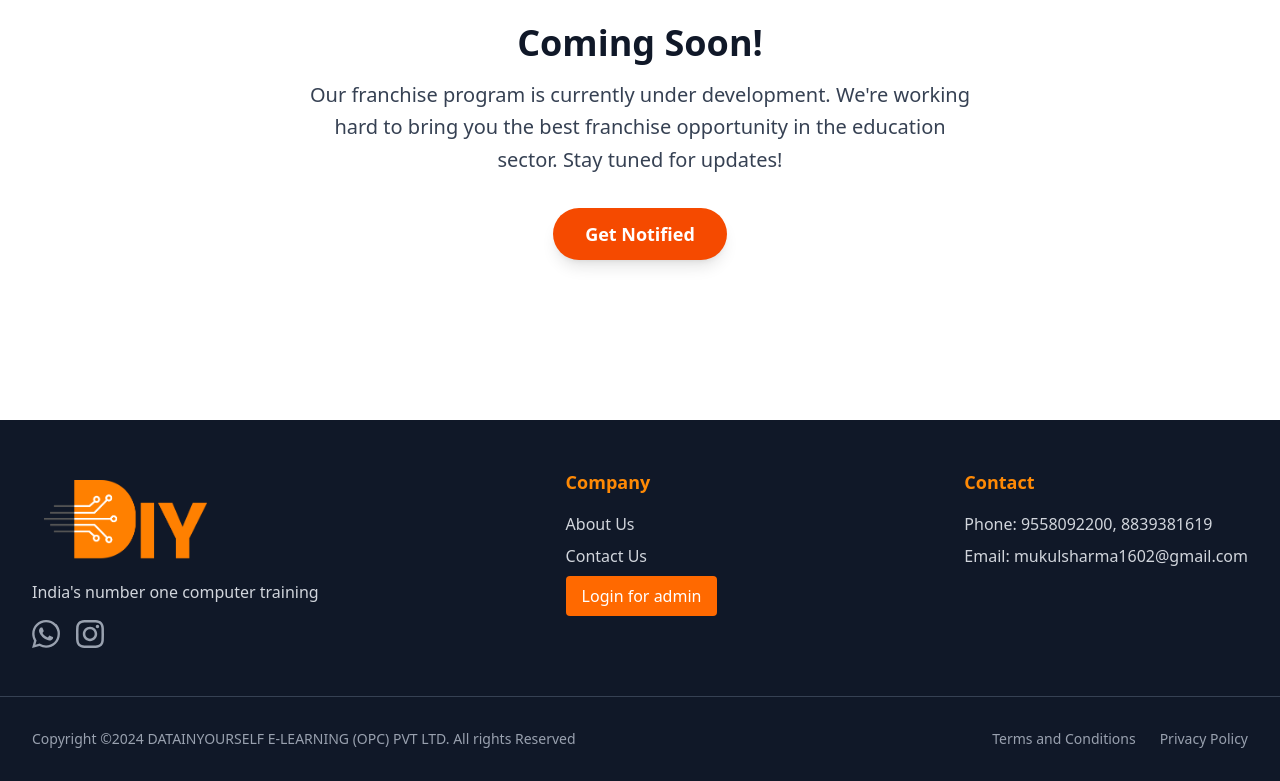
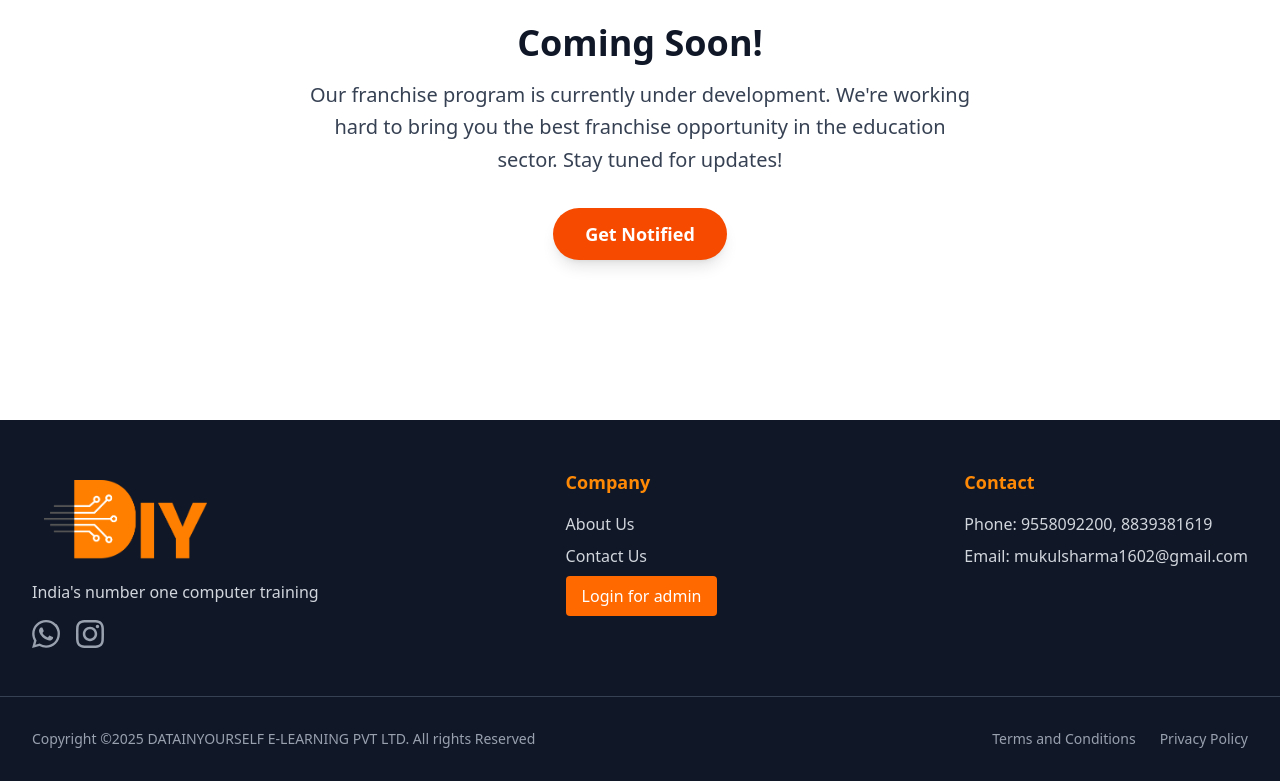
Before and after one commit to nilimaSahu22/DataInYourself, a Next.js app: page /franchise in a window 1280 px wide. Shown: the part 927-1708 px from the top of the page. Built offline with nearby package versions, Linux system fonts and the light colour scheme.

Commit message:
added dynamic year calculation in the footer

```diff
--- a/app/components/layout/Footer.tsx
+++ b/app/components/layout/Footer.tsx
@@ -77,27 +77,7 @@ export default function Footer() {
             </ul>
           </div>
 
-          {/* Column 3 - Work With Us */}
-          {/* <div>
-            <h4 className="text-base sm:text-lg font-semibold mb-3 sm:mb-4 text-orange-400">Work With Us</h4>
-            <ul className="space-y-1 sm:space-y-2">
-              <li><Link href="/become-instructor" className="text-gray-300 hover:text-white transition-colors duration-200 text-sm sm:text-base">Become Instructor</Link></li>
-              <li><Link href="/blog-guest" className="text-gray-300 hover:text-white transition-colors duration-200 text-sm sm:text-base">Blog as Guest</Link></li>
-              <li><Link href="/hire" className="text-gray-300 hover:text-white transition-colors duration-200 text-sm sm:text-base">Hire from DataInYourself</Link></li>
-            </ul>
-          </div> */}
 
-          {/* Column 4 - For Business */}
-          {/* <div>
-            <h4 className="text-base sm:text-lg font-semibold mb-3 sm:mb-4 text-orange-400">For Business</h4>
-            <ul className="space-y-1 sm:space-y-2">
-              <li><Link href="/corporate-training" className="text-gray-300 hover:text-white transition-colors duration-200 text-sm sm:text-base">Corporate Training</Link></li>
-              <li><Link href="/reviews" className="text-gray-300 hover:text-white transition-colors duration-200 text-sm sm:text-base">Reviews</Link></li>
-              <li><Link href="/partners" className="text-gray-300 hover:text-white transition-colors duration-200 text-sm sm:text-base">Partners</Link></li>
-              <li><Link href="/colleges" className="text-gray-300 hover:text-white transition-colors duration-200 text-sm sm:text-base">Colleges</Link></li>
-              <li><Link href="/schools" className="text-gray-300 hover:text-white transition-colors duration-200 text-sm sm:text-base">Schools</Link></li>
-            </ul>
-          </div> */}
 
           {/* Column 5 - Contact */}
           <div>
@@ -118,7 +98,7 @@ export default function Footer() {
         <div className="flex flex-col sm:flex-row justify-between items-center space-y-3 sm:space-y-0">
           {/* Left - Copyright */}
           <div className="text-gray-400 text-xs sm:text-sm text-center sm:text-left">
-            Copyright ©2024 DATAINYOURSELF E-LEARNING (OPC) PVT LTD. All rights Reserved
+            Copyright ©{new Date().getFullYear()} DATAINYOURSELF E-LEARNING PVT LTD. All rights Reserved
           </div>
 
           {/* Right - Legal Links */}
```
